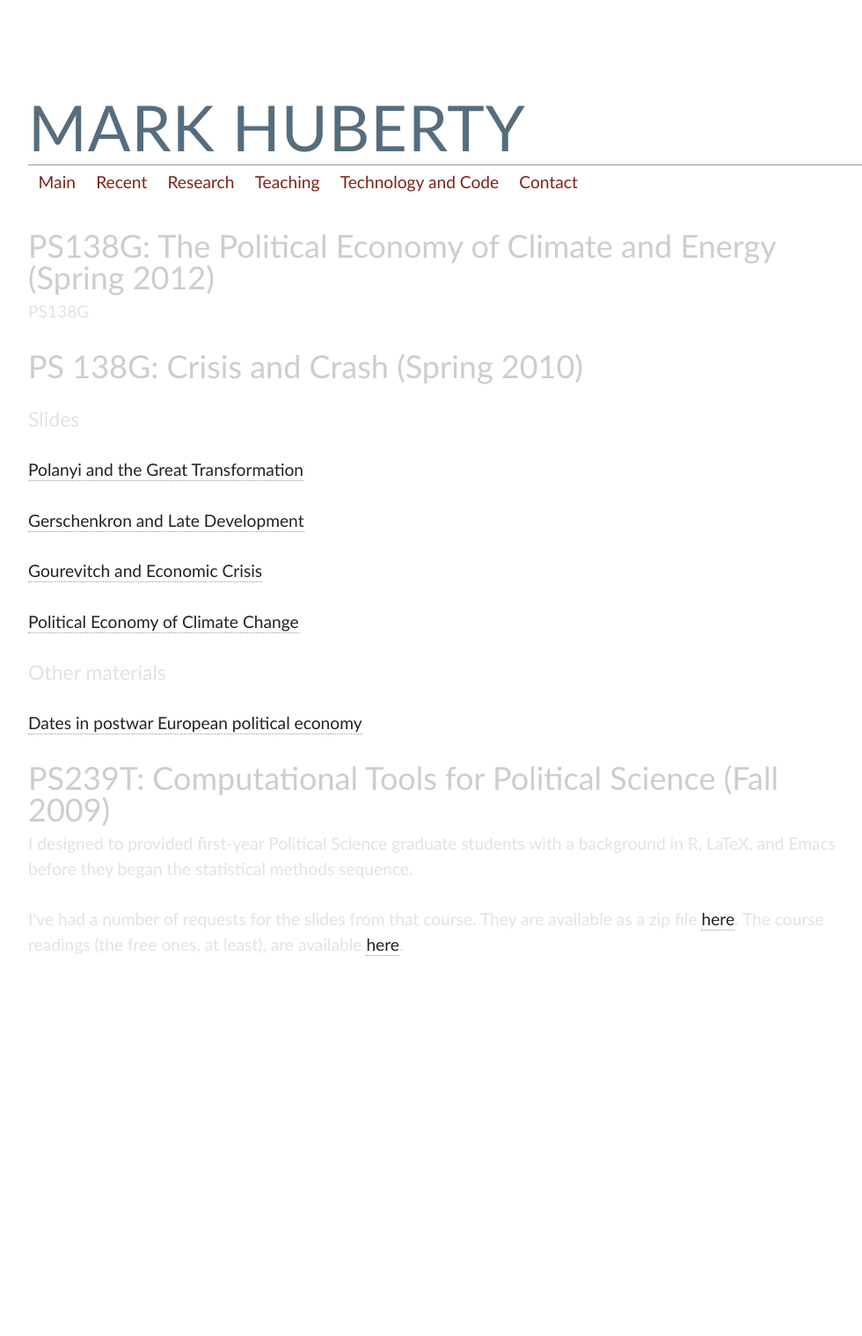
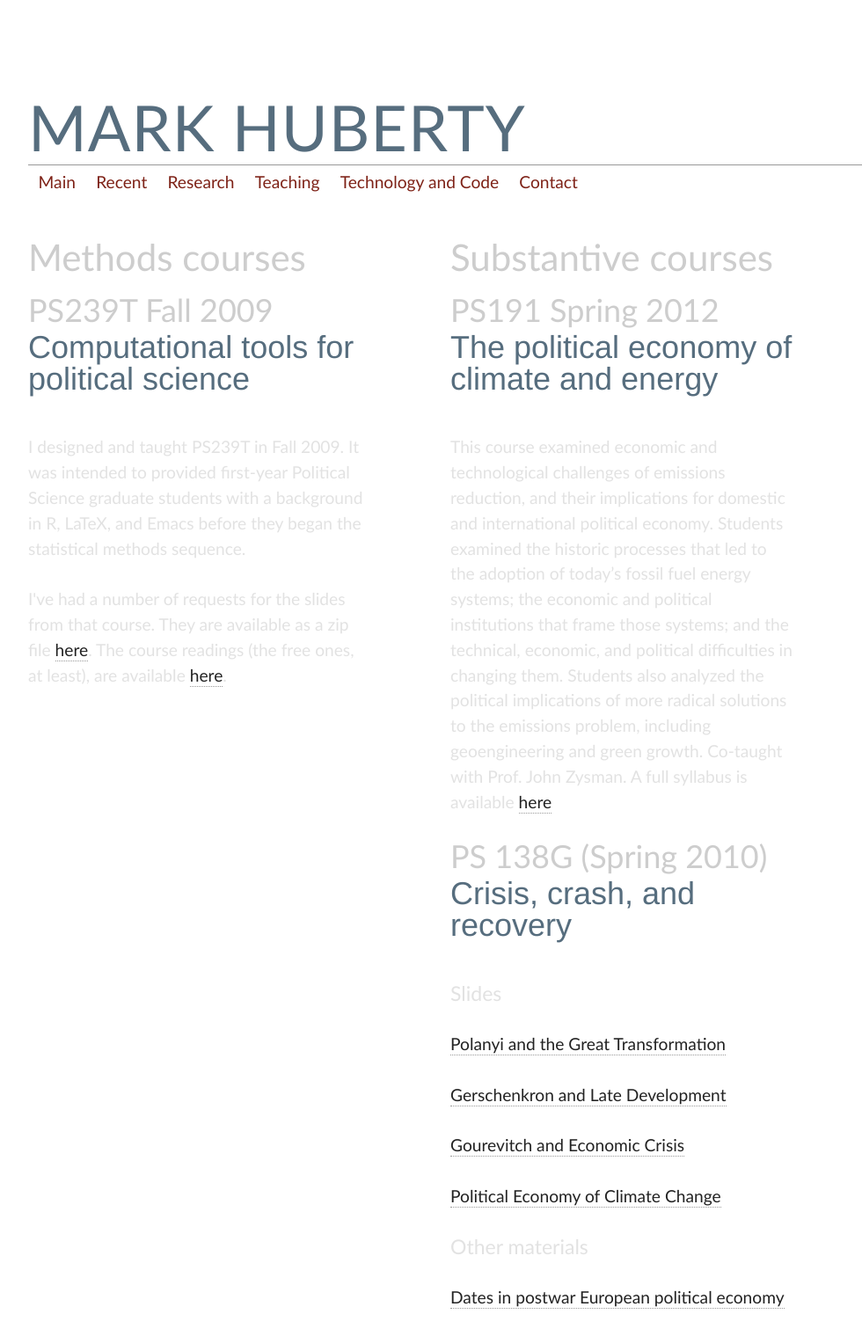
Before and after one commit to markhuberty/markhuberty.github.com, a Jekyll site: the page built from teaching.html, in a window 1280 px wide. Shown: the whole page at 88% size, without its empty margins (133-1113 px from the left). Built offline with Jekyll 4.4.1, drawn with Linux system fonts in a browser that asks for light colours; some web fonts are replaced; Markdown is read by kramdown in place of the engine named in the settings; before the commit the page ends 1117 px from its top, so only the background shows below that.

Commit message:
various mods

```diff
--- a/_layouts/wide.html
+++ b/_layouts/wide.html
@@ -52,7 +52,7 @@
 	    and Code</a></li>
 	<li>
 	  <a
-	     href="contact.html"
+	     href="/contact.html"
 	     title="Contact information">Contact</a>
 	</li>
       </ul>
--- a/css/blueprint/meh-custom.css
+++ b/css/blueprint/meh-custom.css
@@ -98,7 +98,7 @@ h4 img, h5 img, h6 img {
 
 .large      { font-size: 1.1em; line-height: 1.5em; margin-bottom: 1.5em; }
 
-p           { margin: 0 0 1.5em; }
+p           { margin: 0 0 1.5em; clear:both}
 p.last      { margin-bottom: 0; }
 p img       { float: left; margin: 1.5em 1.5em 1.5em 0; padding: 0; }
 p.pullquote { color: #4B1B00; font-size: 3em; font-family: Georgia, Serif; } /*For front page pull quote*/
@@ -255,6 +255,7 @@ div.photofloatr {
     /* border: thin silver solid; */
     margin: 0.5em;
     padding: 0.5em;
+    clear:left
 }
 
 div.photofloatl {
@@ -262,6 +263,7 @@ div.photofloatl {
     /* border: thin silver solid; */
     margin: 0.5em;
     padding: 0.5em;
+    clear: right
 }
 
 div.photofloatc {
--- a/index.html
+++ b/index.html
@@ -22,9 +22,7 @@ title: Mark Huberty
   political contestation; and statistical and
   computational methods. You can find more on
   my research, as well as working papers, at
-  <a
-     href="http://cobden.berkeley.edu/markhuberty/research/"
-     >my research page</a>.
+  <a href="/publications.html">my research page</a>.
 </p>
 
 
--- a/teaching.html
+++ b/teaching.html
@@ -1,13 +1,37 @@
 ---
 layout: wide
-title: Mark Huberty
+title: Teaching
 ---
 
-<h3 class="title">PS138G: The Political Economy of Climate and Energy (Spring 2012)</h3>
-<p>PS138G </p>
+		<div class="container prepend-top">
+		<div class="column span-10 append-2">
+		  <h2>Methods courses</h2>
+
+		  <h3 class="title">PS239T Fall 2009</h3>
+		  <h4>Computational tools for political science</h4>
+		  <p>I designed and taught PS239T in Fall 2009. It
+		  was intended to provided first-year Political
+		  Science graduate students with a background in
+		  R, LaTeX, and Emacs before they began the
+		  statistical methods sequence. </p>
+		  <p>I've had a number of requests for
+		  the slides from that course. They are
+		  available as a zip file <a
+		  href="./files/PS239T_Lectures_F09.zip"
+		   >here</a>. The course readings (the free
+		  ones, at least), are available <a href="./files/PS239T_Readings_F09.zip" >here</a>.</p>
+
+		</div>
 
 
-<h3>PS 138G: Crisis and Crash (Spring 2010) </h3>
+		<div class="column span-10 last">
+		  <h2>Substantive courses</h2>
+		    <h3 class="title">PS191 Spring 2012</h3>
+		    <h4>The political economy of climate and energy</h4>
+		    <p>This course examined economic and technological challenges of emissions reduction, and their implications for domestic and international political economy. Students examined the historic processes that led to the adoption of today’s fossil fuel energy systems; the economic and political institutions that frame those systems; and the technical, economic, and political difficulties in changing them. Students also analyzed the political implications of more radical solutions to the emissions problem, including geoengineering and green growth. Co-taught with Prof. John Zysman. A full syllabus is available <a href="./files/ps191_syllabus_s2012.pdf">here</a></p>
+
+		  <h3>PS 138G (Spring 2010) </h3>
+		  <h4>Crisis, crash, and recovery</h4>
 		  <p>
 		  <h5>Slides</h5>
 		  <p><a href="./files/Polanyi_Enclosures.pdf" >Polanyi
@@ -26,21 +50,24 @@ title: Mark Huberty
 		   >Dates in postwar European political economy</a></p>
 		  </p>
 
-
-<h3 class="title">PS239T: Computational Tools for Political Science (Fall 2009)</h3>
-<p>I designed to provided first-year Political
-  Science graduate students with a background in
-  R, LaTeX, and Emacs before they began the
-  statistical methods sequence. </p>
-<p>I've had a number of requests for
-  the slides from that course. They are
-  available as a zip file <a
-		             href="./files/PS239T_Lectures_F09.zip"
-		             >here</a>. The course readings (the free
-  ones, at least), are available <a href="./files/PS239T_Readings_F09.zip" >here</a>.</p>
+		  <!--   <h5>Writing</h5> -->
+		  <!--   <p>Henry Farrell has some extremely good -->
+		  <!--   suggestions for writing political science -->
+		  <!--   papers, which I highly recommend to my -->
+		  <!--   students. The original is <a -->
+		  <!--   href="http://www.henryfarrell.net/pol_science_essays.pdf" -->
+		  <!--    >here</a>.<\!--  My students may wish to look at a -\-> -->
+		  <!--   <\!-- 			  <a href="./files/pol_science_essays_MEH.pdf" -->
+		  <!--   >version</a> that contains my own editorial -->
+		  <!--   comment.  -\-> -->
+		  <!--   </p> -->
+		  <!--   <p> -->
+		  <!--   Those of you tempted to use a thesaurus to -->
+		  <!--   "improve" the quality of your prose should -->
+		  <!--   heed <a href="http://acephalous.typepad.com/acephalous/2006/02/all_scribes_uti.html" >the advice of Scott Eric Kaufman</a>. -->
+		  <!-- 	  </p> -->
+		  <!-- </div> -->
+		  </div>
 
 
-
-<!-- <address><a href="http://markhuberty.berkeley.edu/">Mark Huberty &lt;markhuberty@berkeley.edu&gt;</a></address> -->
-<!-- <\!-- hhmts start -\-> Last modified: Sat May 22 10:56:24 PDT 2010 <\!-- hhmts end -\-> -->
-</body> </html>
+		  </div>
```
Also changed, not shown: _layouts/main.html (+5 -5 lines), contact.html (deleted, +0 -24 lines), publications.html (deleted, +0 -80 lines), publications.md (added, +128 -0 lines), resources.html (+20 -13 lines). Lines whose indentation alone changed are shown as unchanged.
